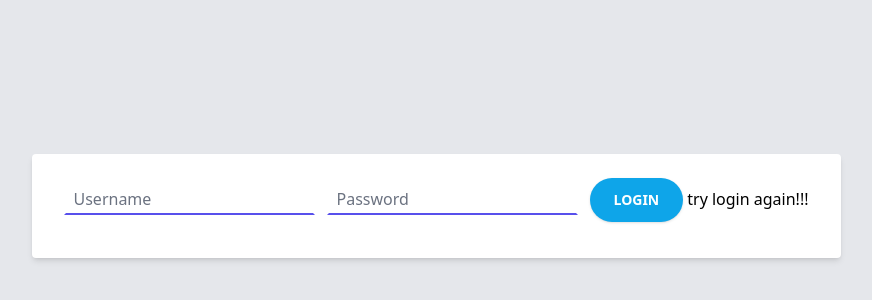
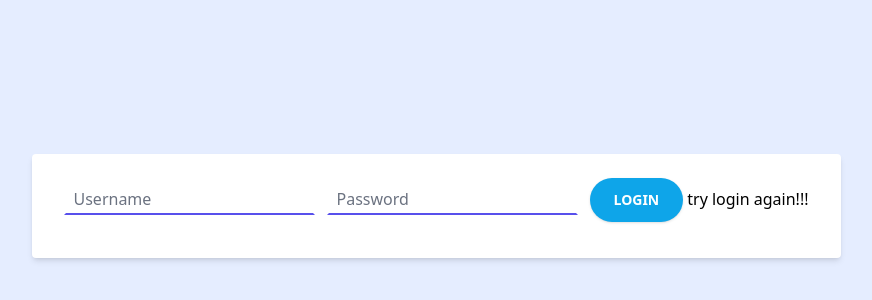
Before and after one commit to archana-3001/ums-frontend, a Next.js app: page / in a window 1280 px wide. Shown: the part 266-566 px from the top of the page, without its empty margins (204-1076 px from the left). Built offline with nearby package versions, Linux system fonts and the light colour scheme.

Commit message:
ui-fixes1

```diff
--- a/src/components/layout.tsx
+++ b/src/components/layout.tsx
@@ -2,9 +2,9 @@
 
 export const Layout=({children}: any)=>{
     return(<>
-    <div>
-        <div className="min-w-screen min-h-screen bg-gray-200 px-5 pb-5 pt-20">{children}</div>
-    </div>
+
+        <div className="min-w-screen min-h-screen bg-indigo-100 px-5 pb-5 pt-20">
+            {children}</div>
 
     </>);
 }
--- a/src/components/login-form.tsx
+++ b/src/components/login-form.tsx
@@ -41,7 +41,6 @@ export default function LoginForm() {
     return (
         <>
          <div className="overflow:hidden grid h-screen place-items-center">
-
   <div className="flex items-center justify-center h-screen">
 
     <form className="bg-white shadow-md rounded px-8 pt-6 pb-8 mb-4">
--- a/src/components/user-form.tsx
+++ b/src/components/user-form.tsx
@@ -79,7 +79,7 @@ export default function UserForm() {
     return (
         <>
 
-
+        <div className="grid h-screen place-items-center">
         <form className="w-full max-w-lg">
   <div className="flex flex-wrap -mx-3 mb-6">
         <div className="w-full md:w-1/2 px-3 mb-6 md:mb-0">
@@ -140,6 +140,8 @@ export default function UserForm() {
             {
                 createstatus
             }
+        </div>
+
         </>
     )
 }
```
